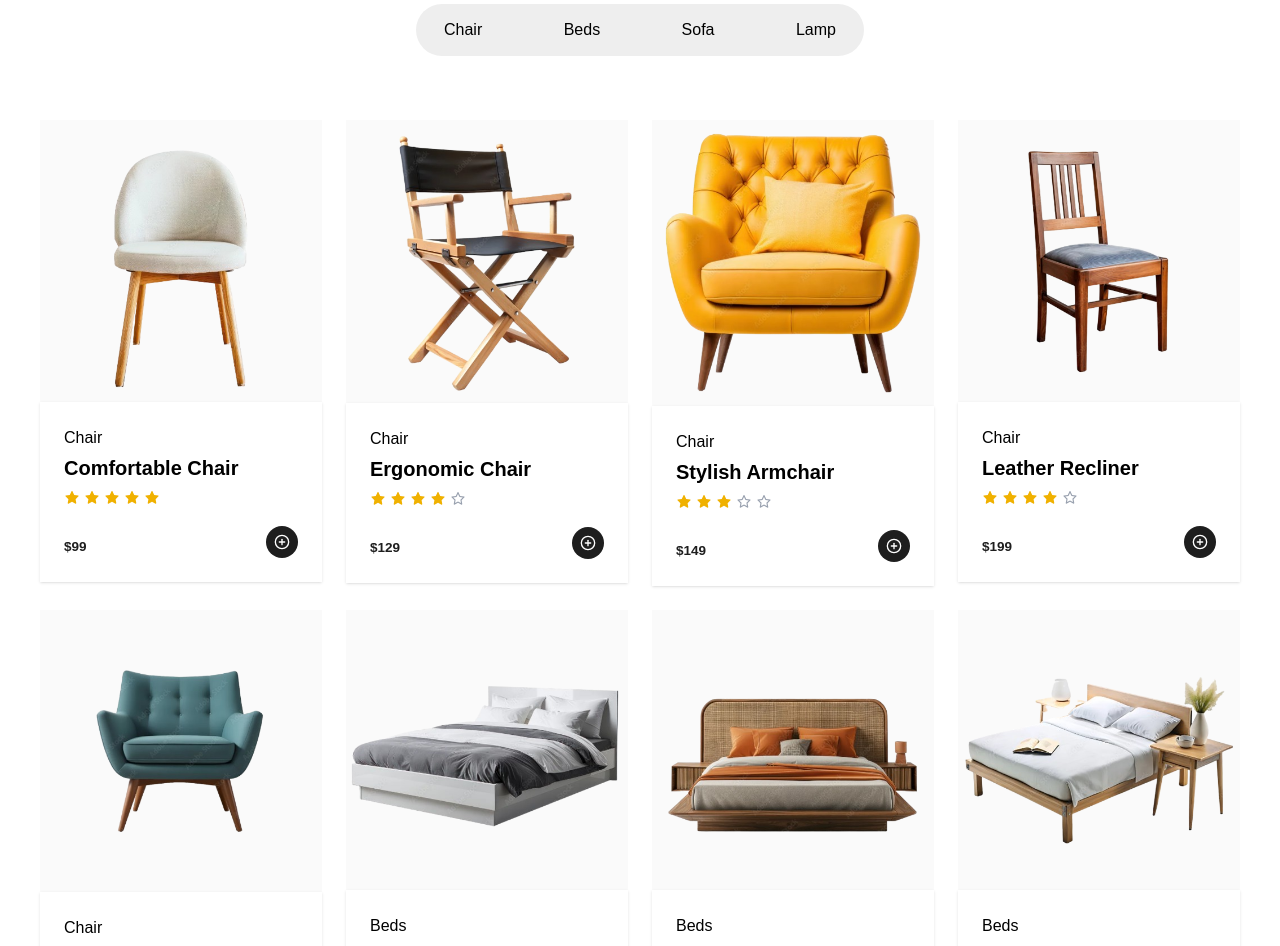
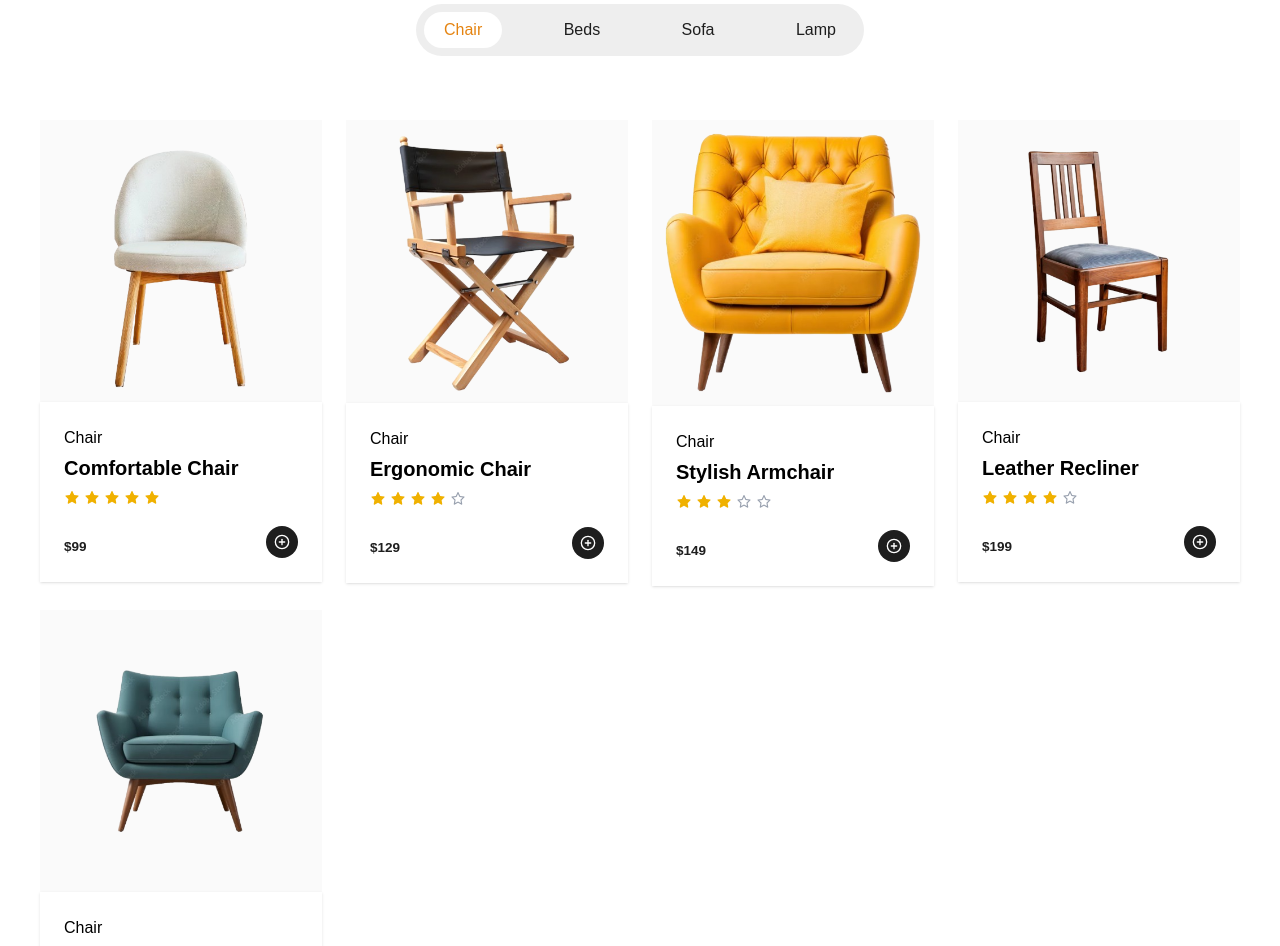
Before and after one commit to pranto113015/home-decoration-website, a React (Vite) app: page / in a window 1280 px wide. Shown: the part 1340-2286 px from the top of the page. Built offline with nearby package versions, Linux system fonts and the light colour scheme.

Commit message:
refactor Products component to filter products by selected category

```diff
--- a/src/pages/Products.jsx
+++ b/src/pages/Products.jsx
@@ -1,10 +1,13 @@
 import React from 'react'
 import {products} from '../utils/products';
 import ProductCard from './ProductCard';
+import { useState } from 'react';
 
 
 const Products = ({headline}) => {
     const categories =["Chair","Beds","Sofa","Lamp"];
+    const [selectedCategory, setSelectedCategory] = useState("Chair");
+    const filteredProducts = products.filter((product)=> product.category === selectedCategory)
   return (
     <div>
       <div className='section-container'>
@@ -16,7 +19,7 @@ const Products = ({headline}) => {
           <div className='flex flex-col sm:flex-row items-center md:justify-between justify-center gap-4'>
               {
                 categories.map((category)=>(
-                    <button key={category} className={`py-1.5 sm:px-5 px-8 rounded-full hover:bg-primary hover:text-white transition-colors`}>{category}</button>
+                    <button onClick={()=>{setSelectedCategory(category)}} key={category} className={`py-1.5 sm:px-5 px-8 rounded-full hover:bg-primary hover:text-white transition-colors ${selectedCategory === category ? 'bg-white text-primary' : 'text-secondary'}`}>{category}</button>
                 ))
             }
           </div>
@@ -26,10 +29,10 @@ const Products = ({headline}) => {
        {/* products grid */}
        <div className='grid grid-cols-1 sm:grid-cols-2 md:grid-cols-4 gap-6'>
         {
-          products.map((product,index)=>(
-            <div>
+          filteredProducts.map((product,index)=>(
+            <div key={index}>
               {
-               <ProductCard key={index} product={product} />
+               <ProductCard  product={product} />
               }
             </div>
           ))
```
